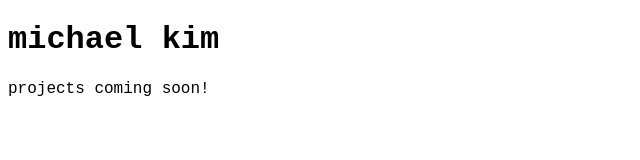
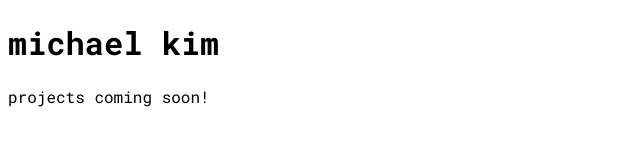
Before and after one commit to shoemakersknife/shoemakersknife.github.io, a plain HTML site: page index.html in a window 1280 px wide. Shown: the whole page, without its empty margins (0-640 px from the left). Drawn offline with Linux system fonts and the light colour scheme.

Commit message:
Update index.html

```diff
--- a/index.html
+++ b/index.html
@@ -4,8 +4,10 @@
    <!-- <meta charset="UTF-8" />-->
     <meta name "viewport" content="width=device-width, initial-scale=1.0" />
     <title>michael kim</title>
+    <style>
+@import url('https://fonts.googleapis.com/css2?family=Roboto+Mono:ital,wght@0,100..700;1,100..700&display=swap');
+</style>
     <link rel="stylesheet" href="./style.css"/>
-    <link href="https://fonts.googleapis.com/css2?family=Roboto+Mono:ital,wght@0,100..700;1,100..700&display=swap)">
   </head>
   <body>
       <h1>michael kim</h1>
```
